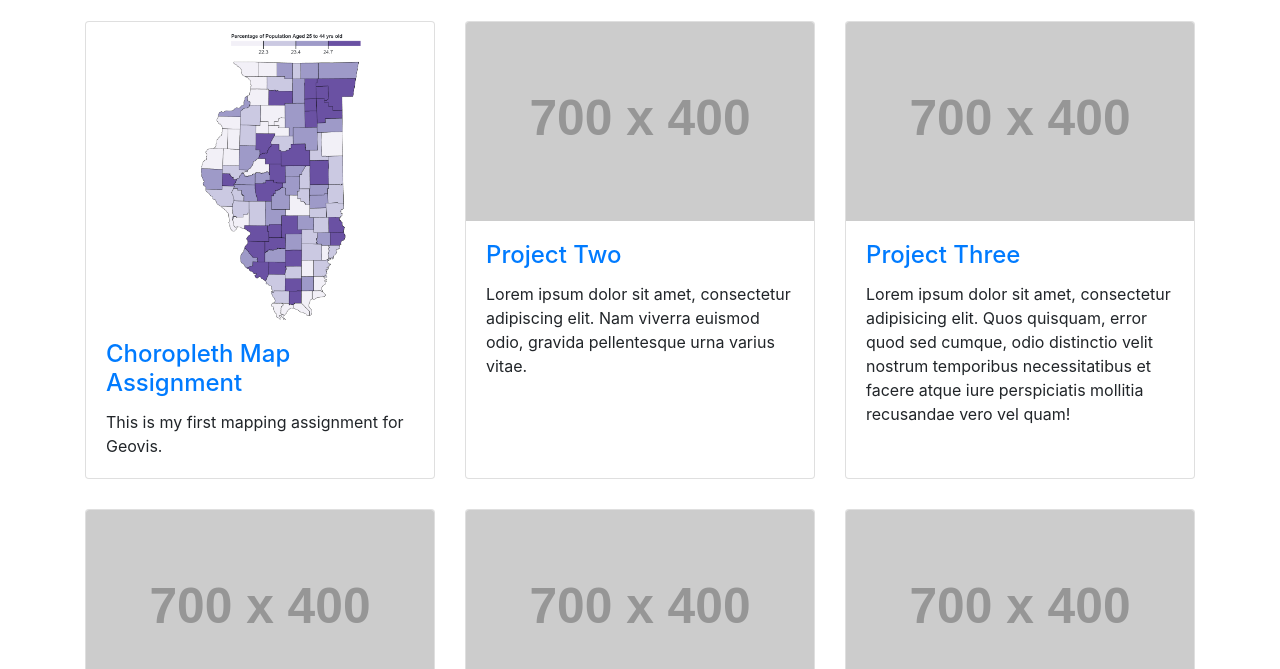
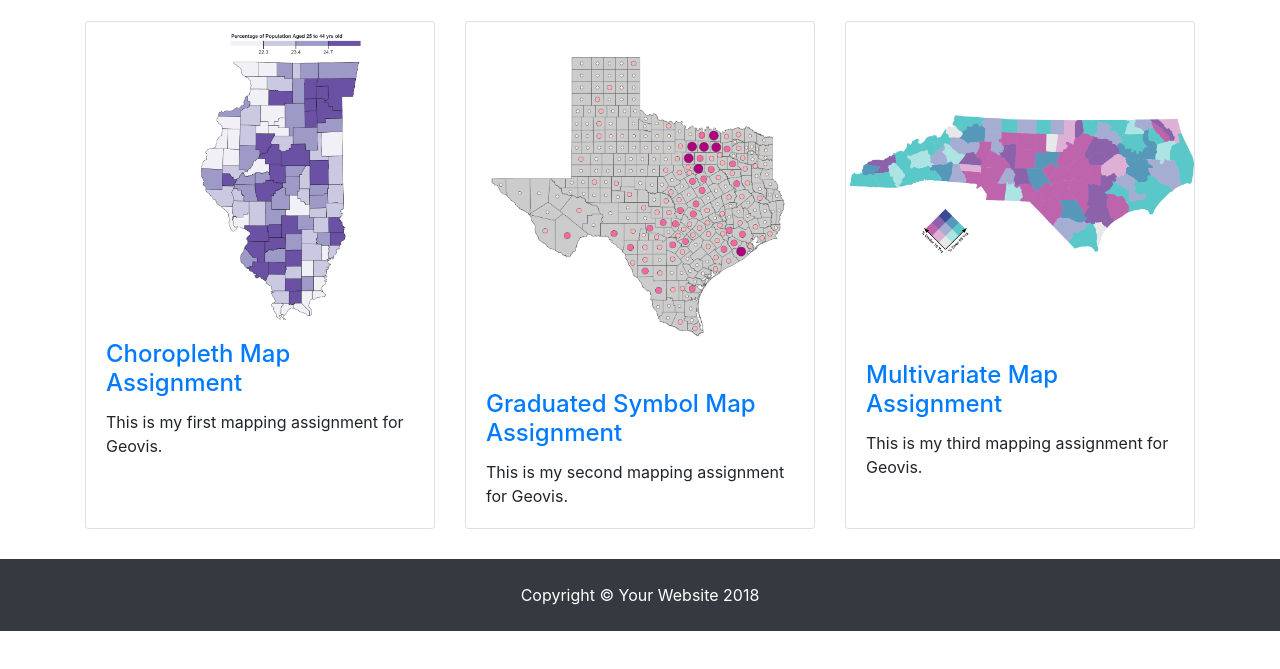
Before and after one commit to geog3540/kmstreepywheeler, a website: page index.html in a window 1280 px wide. Shown: the part 131-800 px from the top of the page. Drawn offline with Linux system fonts and the light colour scheme; placeholder pictures from the web are drawn by us.

Commit message:
updated assignment links

```diff
--- a/index.html
+++ b/index.html
@@ -70,27 +70,27 @@
         </div>
         <div class="col-lg-4 col-sm-6 portfolio-item">
           <div class="card h-100">
-            <a href="#"><img class="card-img-top" src="http://placehold.it/700x400" alt=""></a>
+            <a href="https://observablehq.com/@khawks123/assignment-4-graduated-point-symbol-mapping"><img class="card-img-top" src="images/graduatedSymbols.png" alt=""></a>
             <div class="card-body">
               <h4 class="card-title">
-                <a href="#">Project Two</a>
+                <a href="https://observablehq.com/@khawks123/assignment-4-graduated-point-symbol-mapping">Graduated Symbol Map Assignment</a>
               </h4>
-              <p class="card-text">Lorem ipsum dolor sit amet, consectetur adipiscing elit. Nam viverra euismod odio, gravida pellentesque urna varius vitae.</p>
+              <p class="card-text">This is my second mapping assignment for Geovis.</p>
             </div>
           </div>
         </div>
         <div class="col-lg-4 col-sm-6 portfolio-item">
           <div class="card h-100">
-            <a href="#"><img class="card-img-top" src="http://placehold.it/700x400" alt=""></a>
+            <a href="https://observablehq.com/@khawks123/assignment-5-mulitvariate-mapping"><img class="card-img-top" src="images/bivariate.png" style="vertical-align:middle;margin:80px 0px" alt=""></a>
             <div class="card-body">
               <h4 class="card-title">
-                <a href="#">Project Three</a>
+                <a href="https://observablehq.com/@khawks123/assignment-5-mulitvariate-mapping">Multivariate Map Assignment</a>
               </h4>
-              <p class="card-text">Lorem ipsum dolor sit amet, consectetur adipisicing elit. Quos quisquam, error quod sed cumque, odio distinctio velit nostrum temporibus necessitatibus et facere atque iure perspiciatis mollitia recusandae vero vel quam!</p>
+              <p class="card-text">This is my third mapping assignment for Geovis.</p>
             </div>
           </div>
         </div>
-        <div class="col-lg-4 col-sm-6 portfolio-item">
+        <!-- <div class="col-lg-4 col-sm-6 portfolio-item">
           <div class="card h-100">
             <a href="#"><img class="card-img-top" src="http://placehold.it/700x400" alt=""></a>
             <div class="card-body">
@@ -122,12 +122,12 @@
               <p class="card-text">Lorem ipsum dolor sit amet, consectetur adipisicing elit. Itaque earum nostrum suscipit ducimus nihil provident, perferendis rem illo, voluptate atque, sit eius in voluptates, nemo repellat fugiat excepturi! Nemo, esse.</p>
             </div>
           </div>
-        </div>
+        </div> -->
       </div>
       <!-- /.row -->
 
       <!-- Pagination -->
-      <ul class="pagination justify-content-center">
+      <!-- <ul class="pagination justify-content-center">
         <li class="page-item">
           <a class="page-link" href="#" aria-label="Previous">
             <span aria-hidden="true">&laquo;</span>
@@ -149,13 +149,13 @@
             <span class="sr-only">Next</span>
           </a>
         </li>
-      </ul>
+      </ul> -->
 
     </div>
     <!-- /.container -->
 
     <!-- Footer -->
-    <footer class="py-5 bg-dark">
+    <footer class="py-4 bg-dark">
       <div class="container">
         <p class="m-0 text-center text-white">Copyright &copy; Your Website 2018</p>
       </div>
```
Also changed, not shown: About.html (+1 -1 lines), images/bivariate.png (added), images/graduatedSymbols.png (added).
